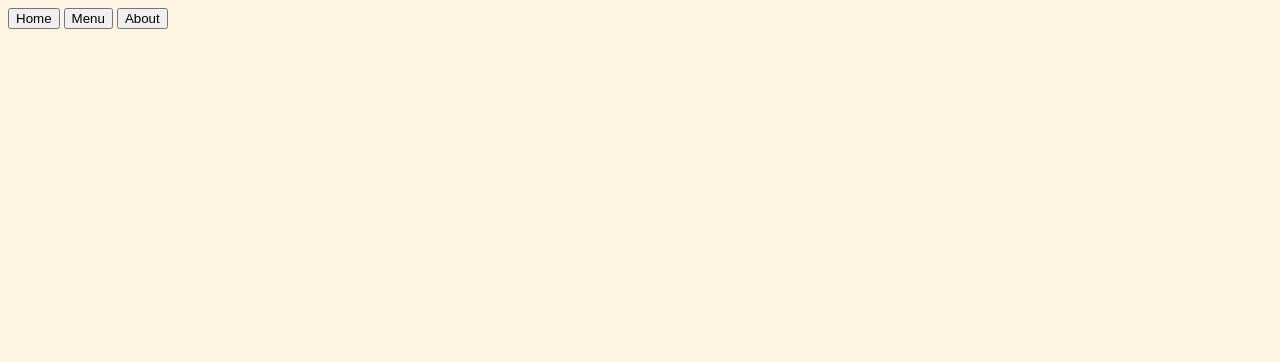
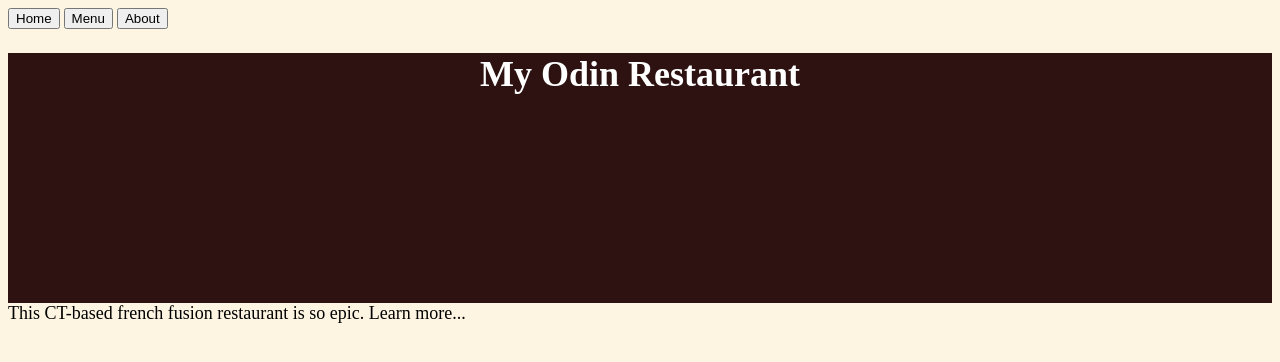
Before and after one commit to Gaileen/odin_restaurant, a website built with webpack: page src/template.html in a window 1280 px wide. Built offline with nearby package versions, Linux system fonts and the light colour scheme.

Commit message:
Load homepage content and add basic style
Dynamically loaded homepage content via js modules
(step 6 of
https://www.theodinproject.com/lessons/node-path-javascript-restaurant-page)

```diff
--- /dev/null
+++ b/src/homepage.js
@@ -0,0 +1,16 @@
+
+const onPageload = () => {
+    const content = document.getElementById("content");
+    const content_filler = document.createElement("div");
+    content_filler.innerHTML = `
+        <div class="image-placeholder">
+            <h1>My Odin Restaurant</h1>
+         </div>
+         <div class="info">
+            This CT-based french fusion restaurant is so epic. Learn more...
+         </div>
+    `;
+    content.appendChild(content_filler);
+};
+
+export default onPageload;
--- a/src/index.js
+++ b/src/index.js
@@ -1,2 +1,5 @@
 import "./styles.css";
-console.log("I am running!");
+
+import onPageload from "./homepage";
+
+onPageload();
--- a/src/styles.css
+++ b/src/styles.css
@@ -1,3 +1,17 @@
 body {
     background-color: rgb(253, 245, 226);
   }
+
+#content {
+    font-size: large;
+}
+
+.image-placeholder {
+    background-color: rgb(46, 18, 18);
+    height: 250px;
+    color: white;
+}
+
+.image-placeholder > h1 {
+    text-align: center;
+}
```
Also changed, not shown: src/template.html (+3 -1 lines).
